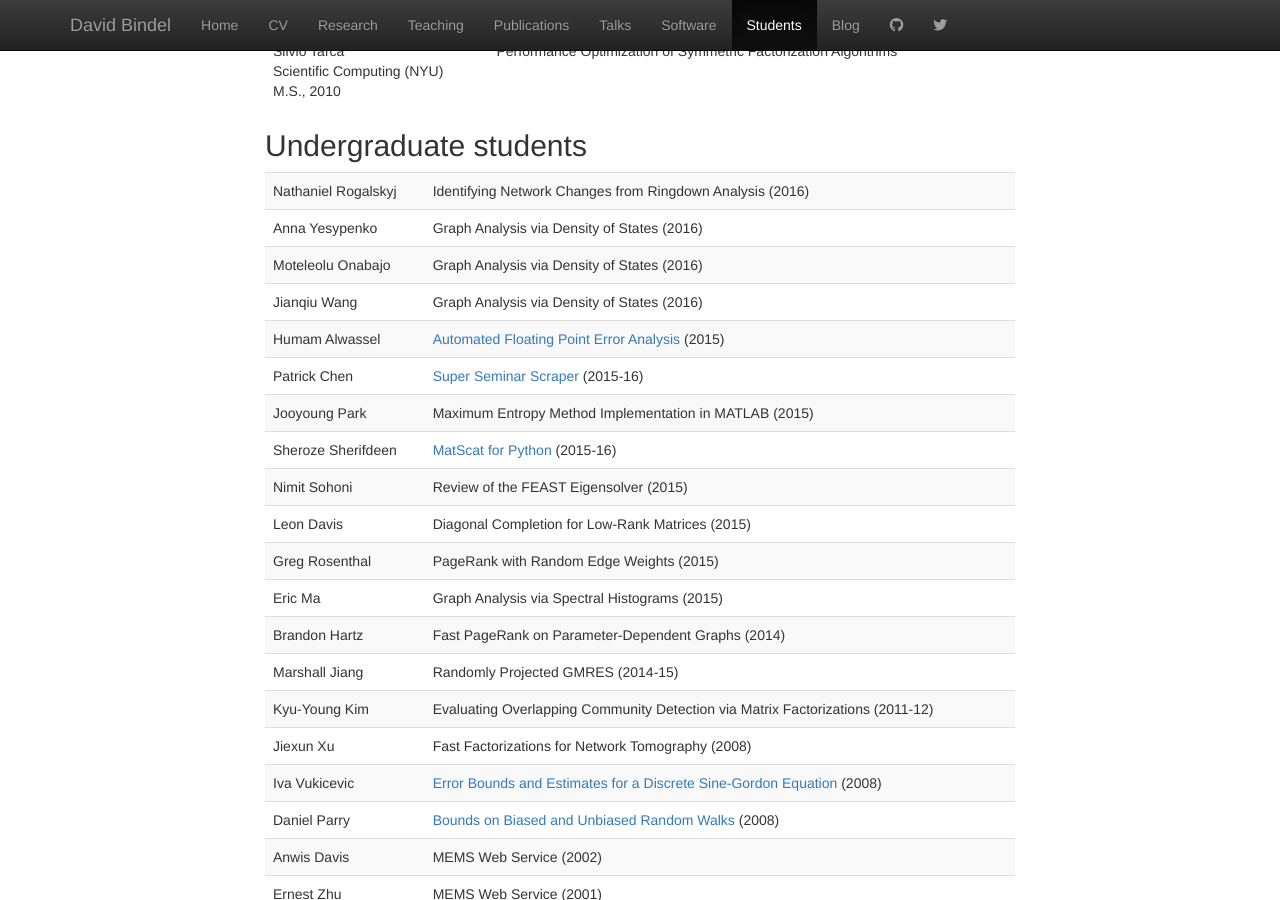
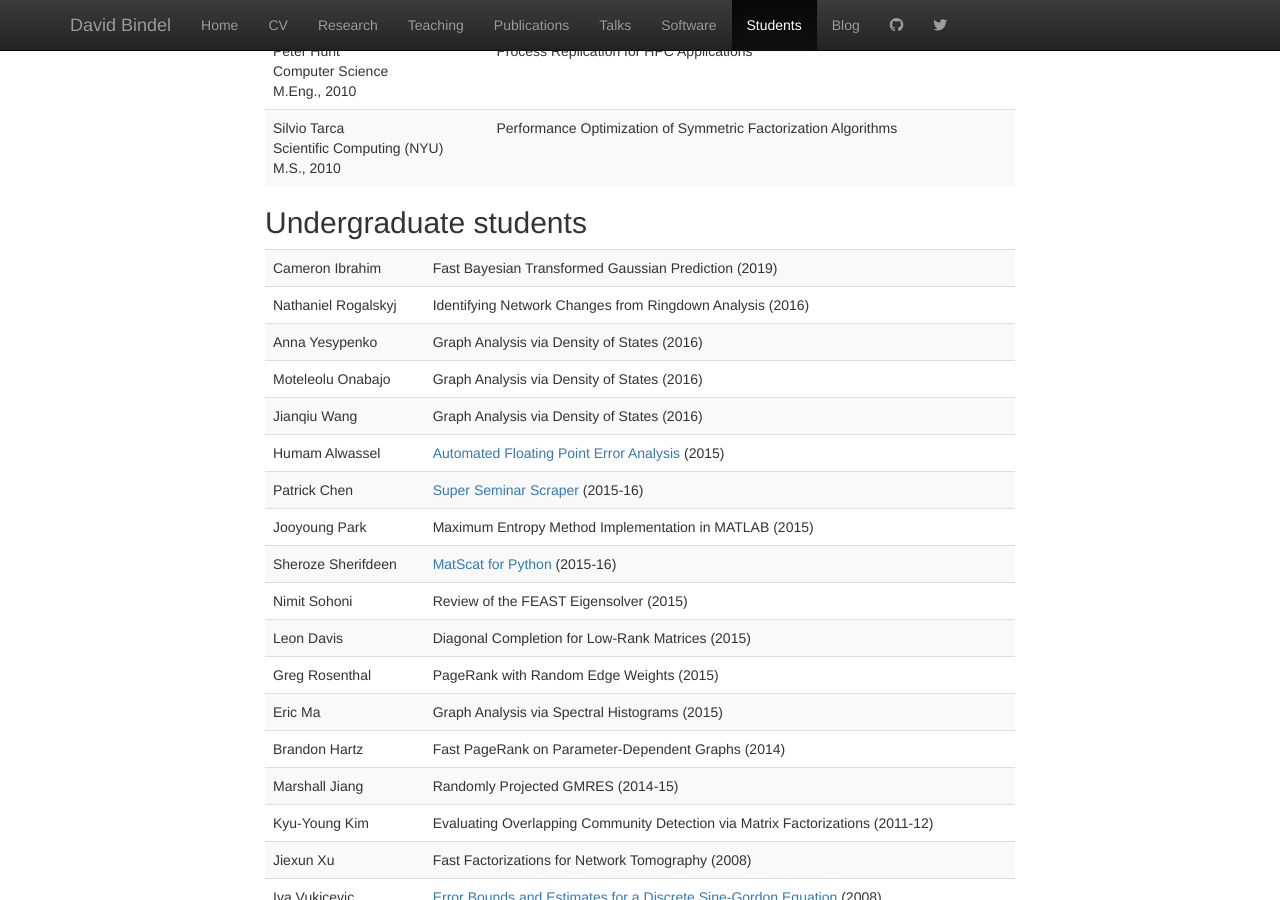
Before and after one commit to dbindel/cornell_web, a Jekyll site: the page built from students.html, in a window 1280 px wide and 900 px high, scrolled down 3341 px. Built offline with Jekyll 4.4.1, drawn with Linux system fonts in a browser that asks for light colours; nearby versions of some CDN libraries; some of the changed text lies outside the part shown.

Commit message:
Update student list.

```diff
--- a/_data/students.yml
+++ b/_data/students.yml
@@ -97,6 +97,13 @@ phd:
       year: 2016
 
 masters:
+  -
+    degree: meng
+    first: Yuanxi
+    last: Shen
+    field: Computer Science
+    where: cornell
+    grad: 2020
   -
     degree: ms
     first: Sungjun
@@ -418,6 +425,12 @@ masters:
       when: 2010
 
 ugrad:
+  -
+    first: Cameron
+    last: Ibrahim
+    when: 2019
+    where: cornell
+    proj: Fast Bayesian Transformed Gaussian Prediction
   -
     first: Nathaniel
     last: Rogalskyj
```
